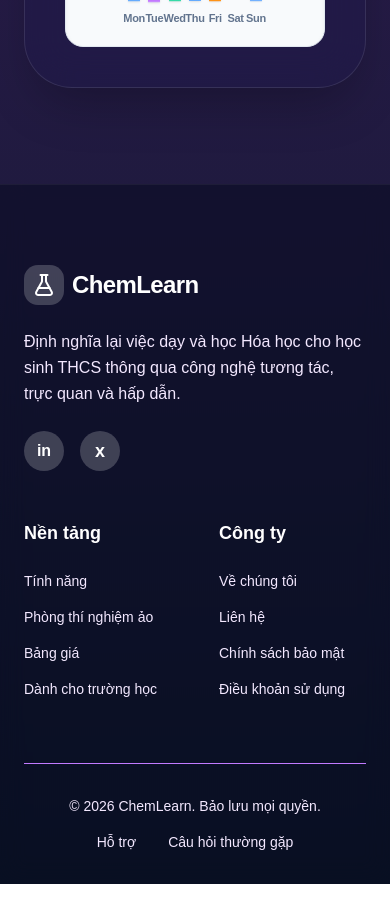
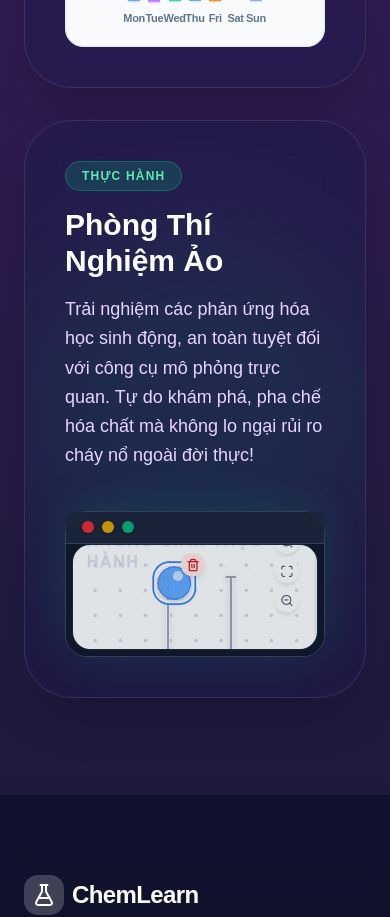
Before and after one commit to PhuNguyen12345/ChemLearn-FE, a React (Vite) app: page / in a window 390 px wide. Shown: the part 5300-6217 px from the top of the page. Before the commit the page ends 6184 px from the top, so only its background shows below. Built offline with nearby package versions, Linux system fonts and the light colour scheme.

Commit message:
feat: add showcase for virtual lab.

```diff
--- a/src/pages/LandingPage.jsx
+++ b/src/pages/LandingPage.jsx
@@ -20,6 +20,8 @@ import {
   DropdownMenuItem,
   DropdownMenuTrigger,
 } from "../components/ui/dropdown-menu";
+
+import virtualLabDemo from '../assets/virtual_lab_demo.gif';
 
 const featureStyles = `
 @keyframes bubble-rise {
@@ -564,6 +566,33 @@ const LandingPage = () => {
                 {/* Decorative blob */}
                 <div className="absolute top-0 left-0 w-64 h-64 bg-purple-500/10 rounded-full blur-3xl -translate-y-1/2 -translate-x-1/2 pointer-events-none" />
               </div>
+
+              {/* Card 3: Virtual Lab Demo */}
+              <div className="group relative bg-indigo-950/40 backdrop-blur-xl border border-white/10 rounded-[3rem] p-10 overflow-hidden shadow-2xl hover:shadow-emerald-500/20 transition-all duration-500 md:col-span-2 flex flex-col md:flex-row items-center gap-10">
+                <div className="relative z-10 flex-1">
+                  <span className="inline-block px-4 py-1.5 bg-emerald-500/20 text-emerald-300 text-xs font-black rounded-full border border-emerald-400/30 uppercase tracking-widest">
+                    Thực hành
+                  </span>
+                  <h3 className="text-3xl font-black mt-4 text-white">Phòng Thí Nghiệm Ảo</h3>
+                  <p className="text-purple-200 mt-4 font-medium text-lg leading-relaxed">Trải nghiệm các phản ứng hóa học sinh động, an toàn tuyệt đối với công cụ mô phỏng trực quan. Tự do khám phá, pha chế hóa chất mà không lo ngại rủi ro cháy nổ ngoài đời thực!</p>
+                </div>
+
+                {/* High-Fidelity Mock UI Container (GIF) */}
+                <div className="relative flex-1 bg-[#0f172a] border border-slate-700 rounded-3xl shadow-[0_0_50px_rgba(16,185,129,0.15)] overflow-hidden z-10 group-hover:-translate-y-2 transition-transform duration-500 w-full aspect-video">
+                  {/* MacOS style window header */}
+                  <div className="absolute top-0 left-0 right-0 h-8 bg-slate-800/80 backdrop-blur-sm flex items-center px-4 gap-2 z-20 border-b border-slate-700">
+                    <div className="w-3 h-3 rounded-full bg-red-500/80 shadow-sm"></div>
+                    <div className="w-3 h-3 rounded-full bg-yellow-500/80 shadow-sm"></div>
+                    <div className="w-3 h-3 rounded-full bg-emerald-500/80 shadow-sm"></div>
+                  </div>
+                  <div className="w-full h-full pt-8 p-1.5 bg-slate-900 flex items-center justify-center">
+                    <img src={virtualLabDemo} alt="Virtual Lab Demo" className="w-full h-full object-cover rounded-2xl border border-slate-800 opacity-90 group-hover:opacity-100 transition-opacity duration-500" />
+                  </div>
+                </div>
+
+                {/* Decorative blob */}
+                <div className="absolute top-1/2 left-1/2 w-96 h-96 bg-emerald-500/10 rounded-full blur-3xl -translate-y-1/2 -translate-x-1/2 pointer-events-none group-hover:bg-emerald-500/20 transition-colors duration-500" />
+              </div>
             </div>
           </div>
         </section>
```
Also changed, not shown: src/assets/virtual_lab_demo.gif (added).
